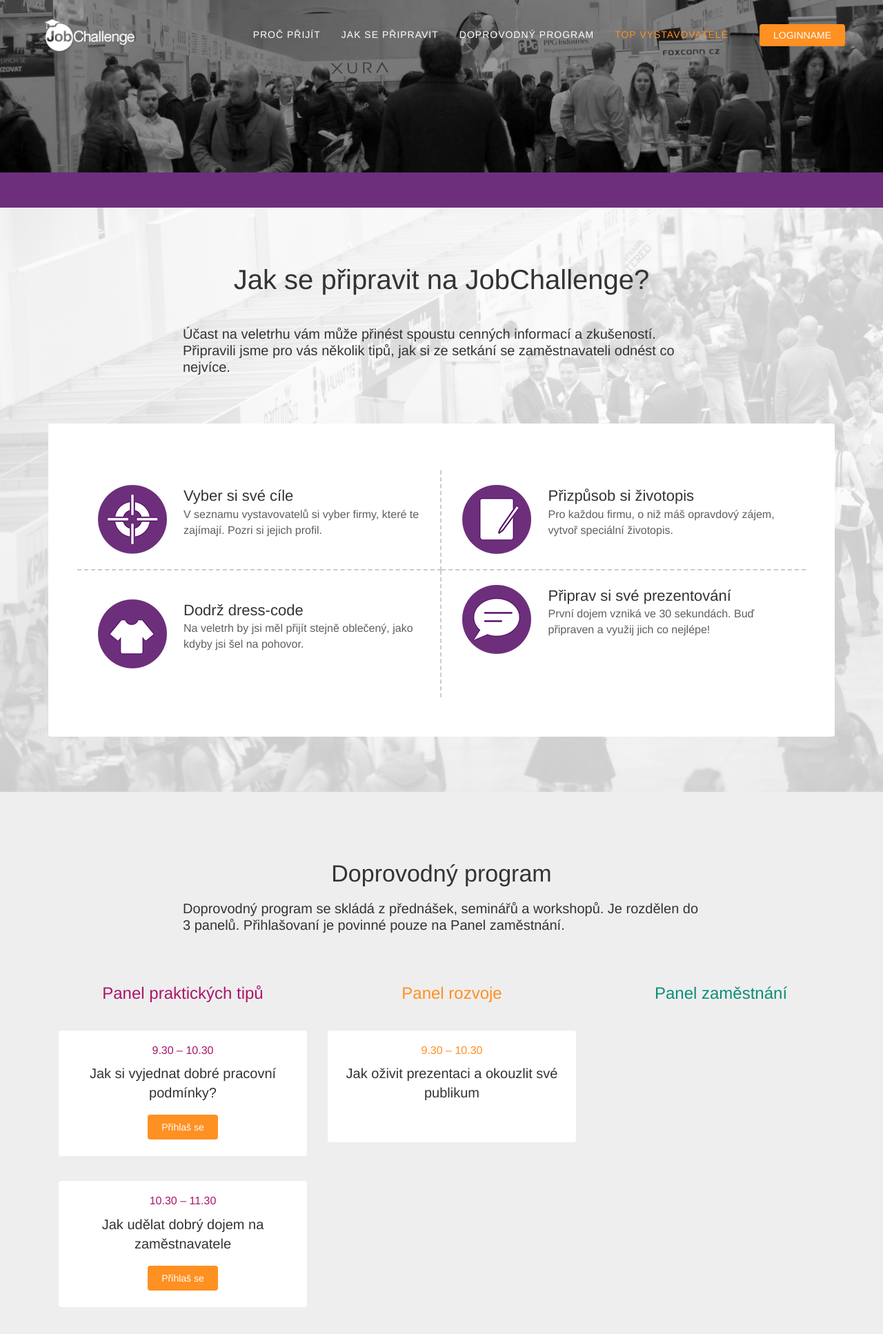
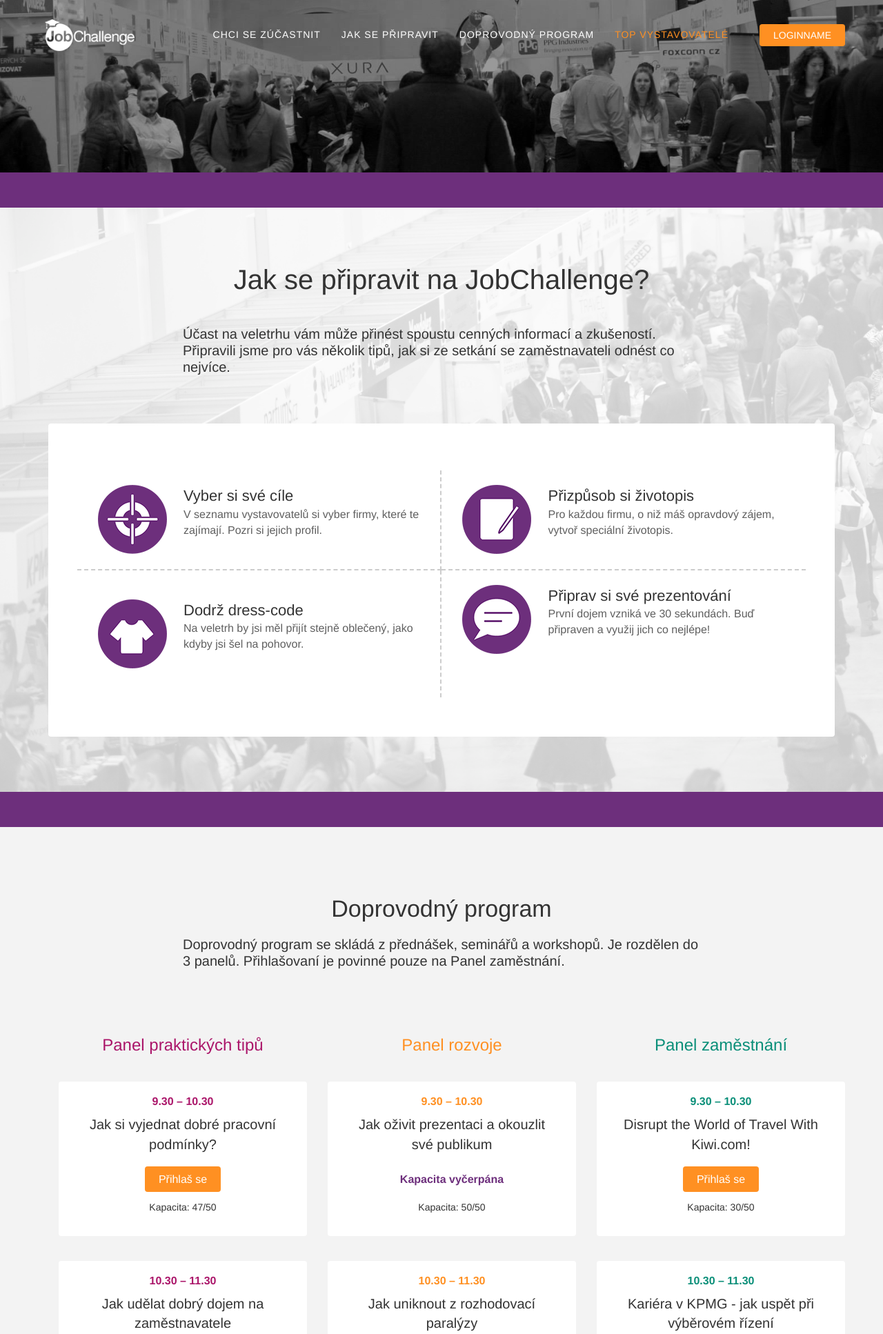
Before and after one commit to zabkaz/fff, a PHP site: page /uchazecPrihlaseny.html in a window 1280 px wide. Shown: the top 1934 px of the page at 69% size. Run offline with PHP 8.4, Linux system fonts and the light colour scheme; some libraries are stand-ins or nearby versions.

Commit message:
prihlaseny

```diff
--- a/veletrh/css/veletrh.css
+++ b/veletrh/css/veletrh.css
@@ -81,6 +81,7 @@ a.active {
 }
 a{
 	text-decoration: none;
+	color: black;
 }
 h1{
   font-family: 'Poppins', Helvetica, Arial, sans-serif;
@@ -97,7 +98,7 @@ h2{
   margin: 0 auto;
 }
 .bg-light-gray {
-	background-color: #eeeeee;
+	background-color: #f3f3f3;
 }
 .bg-white{
 	background-color: white;
@@ -193,6 +194,7 @@ fieldset[disabled] .btn-primary.active {
   background-color: none;
   border-color: transparent;
   background-color: #222222;
+  padding-right: 6px;
 }
 .navbar-custom .navbar-brand {
   color: #FF9022;
@@ -825,15 +827,7 @@ body {
 	margin: 0 auto;
 }
   /* Uchazec prihlaseny */
- .table-item{
-	 padding-bottom: 9%;
-	 padding-top: 5%;
-	 margin-top: 10%;
- }
-.table-heading{
-	font-size: 24px;
-	font-weight: 500;
-}
+
 .pink{
 	color:#ab166a;
 }
@@ -843,25 +837,56 @@ body {
 .green{
 	color:#0b8f79;
 }
+.table-heading{
+		font-size: 16px;
+		font-weight: 500;
+	}
 .lecture-time{
 	text-align: center;
 	font-size: 16px;
-	font-weight: 500;
+	font-weight: 600;
 }
 .lecture-title{
 	font-size: 20px;
 	font-weight: 500;
+	margin: 0 auto;
 	margin-top: 2%;
 	padding-bottom: 7%;
+	width: 80%;
 }
-.button-free{
+.table-item a{
+	font-size: 16px;
+	font-weight: 600;
+	color: #6D2F7C;
+}
+.button-free, .table-item .button-free{
+	color: white;
 	padding: 10px 20px;
 	background-color: #FF9022;
 	border-radius: 4px;
-	color: white;
+	font-weight: 500;
 }
 .button-free:hover, .button-free:active{
 	background-color: #6D2F7C;
 	color: white;
 }
+.capacity{
+	padding-top: 5%;
 }
+.oneLine{
+	padding-top: 15px;
+	padding-bottom: 38px;
+}
+@media (min-width: 768px){
+	 .table-item{
+		padding-bottom: 9%;
+		padding-top: 5%;
+		margin-top: 10%;
+	}
+	.table-heading{
+		font-size: 24px;
+		font-weight: 500;
+	}
+}
+
+}
--- a/veletrh/uchazecPrihlaseny.html
+++ b/veletrh/uchazecPrihlaseny.html
@@ -40,13 +40,13 @@
             <div class="collapse navbar-collapse" id="bs-example-navbar-collapse-1">
                 <ul class="nav navbar-nav navbar-right">
                    <li>
-                        <a class="page-scroll" href="#page-top">Proč přijít</a>
+                        <a class="page-scroll" href="#page-top">Chci se zúčastnit</a>
                     </li>
                     <li>
-                        <a class="page-scroll" href="#reasonReg">Jak se připravit</a>
+                        <a class="page-scroll" href="#tips">Jak se připravit</a>
                     </li>
                     <li>
-                        <a class="page-scroll" href="#info">Doprovodný program</a>
+                        <a class="page-scroll" href="#programmeTable">Doprovodný program</a>
                     </li>
 
 					<li>
@@ -134,8 +134,9 @@
         </div>
     </section>
 
+	<div class="strip violet"> </div>
 	<!-- Programme Section -->
-    <section id="programme" class="bg-light-gray">
+    <section id="programmeTable" class="bg-light-gray">
         <div class="container">
             <div class="row">
 				<div class="col-lg-12">
@@ -148,40 +149,90 @@
 
 			<div class="container">
 				<div class="row text-center reasons">
-					<div class="col-lg-4 nondashed reasonMobile">
+					<div class="col-lg-4 nondashed">
 						<div class="table-heading narrower pink"> Panel praktických tipů</div>
-						<div class="table-item bg-white border-radius">
+						<div class="bg-white border-radius table-item">
 							<span class="lecture-time pink">9.30 – 10.30</span>
 							<div class="lecture-title">Jak si vyjednat dobré pracovní podmínky?</div>
 							<a class="button-free" role="button" href="#">
 								Přihlaš se
 							</a>
+							<div class="capacity">Kapacita: 47/50</div>
 						</div>
-
 						<div class="table-item bg-white border-radius">
 							<span class="lecture-time pink">10.30 – 11.30</span>
 							<div class="lecture-title">Jak udělat dobrý dojem na zaměstnavatele</div>
 							<a class="button-free" role="button" href="#">
 								Přihlaš se
 							</a>
+							<div class="capacity">Kapacita: 43/50</div>
+						</div>
+						<div class="table-item bg-white border-radius">
+							<span class="lecture-time pink">11.30 – 12.30</span>
+							<div class="lecture-title">Jak se obléct (nejen) na pohovor</div>
+							<a class="button-free" role="button" href="#">
+								Přihlaš se
+							</a>
+							<div class="capacity">Kapacita: 43/50</div>
 						</div>
 					</div>
 
 
-						<div class="col-lg-4 nondashed reasonMobile">
-							<div class="table-heading narrower orange">Panel rozvoje</div>
+					<div class="col-lg-4 nondashed">
+						<div class="table-heading narrower orange">Panel rozvoje</div>
 						<div class="table-item bg-white border-radius">
 							<span class="lecture-time orange">9.30 – 10.30</span>
 							<div class="lecture-title">Jak oživit prezentaci a okouzlit své publikum</div>
+							<a class="" role="button" href="#">
+								Kapacita vyčerpána
+							</a>
+							<div class="capacity">Kapacita: 50/50</div>
+						</div>
+						<div class="table-item bg-white border-radius">
+							<span class="lecture-time orange">10.30 – 11.30</span>
+							<div class="lecture-title">Jak uniknout z rozhodovací paralýzy</div>
+							<a class="" role="button" href="#">
+								Kapacita vyčerpána
+							</a>
+							<div class="capacity">Kapacita: 50/50</div>
+						</div>
+						<div class="table-item bg-white border-radius">
+							<span class="lecture-time orange">10.30 – 11.30</span>
+							<div class="lecture-title oneLine">Jak řešit problémy kreativně</div>
+							<a class="button-free" role="button" href="#">
+								Kapacita vyčerpána
+							</a>
+							<div class="capacity">Kapacita: 42/50</div>
+						</div>
+					</div>
 
+					<div class="col-lg-4 nondashed ">
+						<div class="table-heading narrower green">Panel zaměstnání</div>
+						<div class="table-item bg-white border-radius">
+							<span class="lecture-time green">9.30 – 10.30</span>
+							<div class="lecture-title">Disrupt the World of Travel With Kiwi.com!</div>
+							<a class="button-free" role="button" href="#">
+								Přihlaš se
+							</a>
+							<div class="capacity">Kapacita: 30/50</div>
 						</div>
+						<div class="table-item bg-white border-radius">
+							<span class="lecture-time green">10.30 – 11.30</span>
+							<div class="lecture-title">Kariéra v KPMG - jak uspět při výběrovém řízení</div>
+							<a class="button-free" role="button" href="#">
+								Přihlaš se
+							</a>
+							<div class="capacity">Kapacita: 40/50</div>
 						</div>
-
-					<div class="col-lg-4 nondashed reasonMobile">
-
-							<div class="table-heading narrower green">Panel zaměstnání</div>
+						<div class="table-item bg-white border-radius">
+							<span class="lecture-time green">10.30 – 11.30</span>
+							<div class="lecture-title oneLine">Tvoje cesta do EY</div>
+							<a class="button-free" role="button" href="#">
+								Přihlaš se
+							</a>
+							<div class="capacity">Kapacita: 40/50</div>
 						</div>
-
+					</div>
 
 				</div>
 			</div>
```
